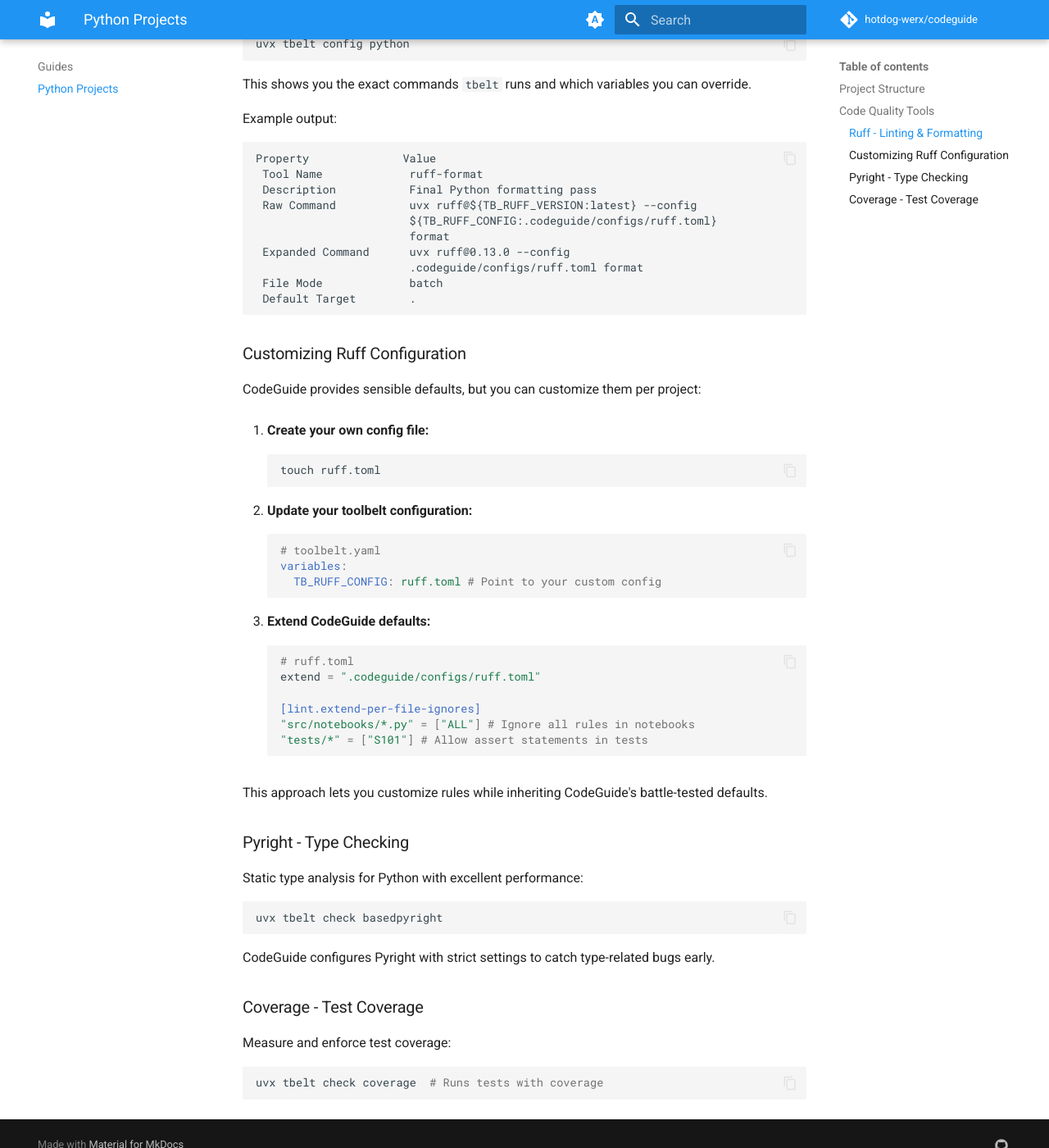
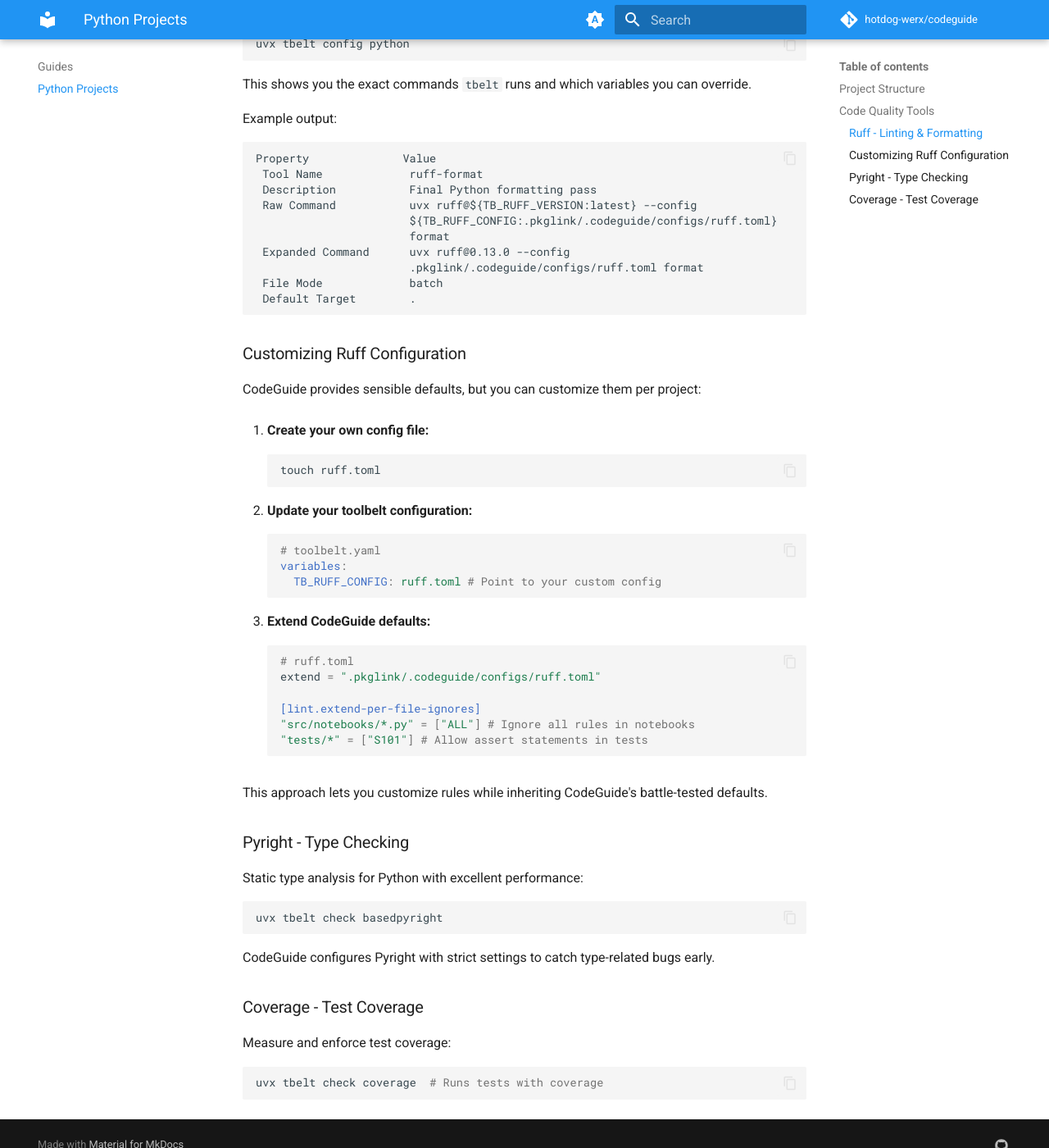
Before and after one commit to hotdog-werx/codeguide, an MkDocs documentation site: the page built from docs/guides/python.md, in a window 1280 px wide and 1400 px high, scrolled down 1389 px. Shown: the whole window at 82% size. Built offline with MkDocs 1.6.1 and Material for MkDocs 9.7.7, drawn with Linux system fonts in a browser that asks for light colours; comment, search, counter and statistics services are not loaded; some of the changed text lies outside the part shown.

Commit message:
use sync command

````diff
--- a/codeguide/resources/toolbelt/dprint.yaml
+++ b/codeguide/resources/toolbelt/dprint.yaml
@@ -27,4 +27,4 @@
         description: format code with dprint
 
 variables:
-  TB_DPRINT_CONFIG: .codeguide/configs/dprint.json
+  TB_DPRINT_CONFIG: .pkglink/.codeguide/configs/dprint.json
--- a/codeguide/resources/toolbelt/python-dev.yaml
+++ b/codeguide/resources/toolbelt/python-dev.yaml
@@ -36,7 +36,7 @@
         args:
           - -${TB_COVERAGE_VERBOSE:v}
           - --tb=short
-          - --cov-config=${TB_COVERAGE_CONFIG:.codeguide/configs/coveragerc.toml}
+          - --cov-config=${TB_COVERAGE_CONFIG:.pkglink/.codeguide/configs/coveragerc.toml}
           - --cov=${TB_PROJECT_SOURCE:src}
           - --cov-report=term-missing
           - --cov-report=html:.coverage-files/htmlcov
--- a/docs/guides/python.md
+++ b/docs/guides/python.md
@@ -17,7 +17,7 @@
 │   └── test_main.py
 ├── pyproject.toml           # Project configuration
 ├── README.md                # Project documentation
-└── .codeguide/              # CodeGuide configuration (generated)
+└── .pkglink/.codeguide/              # CodeGuide configuration (generated)
 ```
 
 **Src Layout (For complex projects with multiple packages):**
@@ -29,7 +29,7 @@
 │   └── utils_package/
 ├── tests/
 ├── pyproject.toml
-└── .codeguide/
+└── .pkglink/.codeguide/
 ```
 
 !!! tip "Choose What Makes Sense" Use the flat layout for most projects. Only
@@ -73,10 +73,10 @@
  Tool Name             ruff-format
  Description           Final Python formatting pass
  Raw Command           uvx ruff@${TB_RUFF_VERSION:latest} --config
-                       ${TB_RUFF_CONFIG:.codeguide/configs/ruff.toml}
+                       ${TB_RUFF_CONFIG:.pkglink/.codeguide/configs/ruff.toml}
                        format
  Expanded Command      uvx ruff@0.13.0 --config
-                       .codeguide/configs/ruff.toml format
+                       .pkglink/.codeguide/configs/ruff.toml format
  File Mode             batch
  Default Target        .
 ```
@@ -100,7 +100,7 @@
 3. **Extend CodeGuide defaults:**
    ```toml
    # ruff.toml
-   extend = ".codeguide/configs/ruff.toml"
+   extend = ".pkglink/.codeguide/configs/ruff.toml"
 
    [lint.extend-per-file-ignores]
    "src/notebooks/*.py" = ["ALL"] # Ignore all rules in notebooks
--- a/mise.toml
+++ b/mise.toml
@@ -8,4 +8,4 @@
 dprint = "0.50.1"
 
 [hooks]
-postinstall = ["uvx pkglink --from . codeguide", "poe setup-hook"]
+postinstall = ["uvx pkglink sync", "poe setup-hook"]
--- /dev/null
+++ b/pkglink.config.yaml
@@ -0,0 +1,3 @@
+python-packages:
+  codeguide:
+    from: .
--- a/pyproject.toml
+++ b/pyproject.toml
@@ -25,7 +25,7 @@
 metadata.allow-direct-references = true
 
 [tool.pyright]
-extends = ".codeguide/configs/pyrightconfig.json"
+extends = ".pkglink/.codeguide/configs/pyrightconfig.json"
 
 [build-system]
 requires = ["hatchling"]
--- a/toolbelt.yaml
+++ b/toolbelt.yaml
@@ -1,2 +1,2 @@
 include:
-  - .codeguide/toolbelt/toolbelt.yaml
+  - .pkglink/.codeguide/toolbelt/toolbelt.yaml
````
Also changed, not shown: README.md (+3 -3 lines), codeguide/resources/toolbelt/python.yaml (+6 -6 lines), docs/getting-started/installation.md (+1 -1 lines), docs/getting-started/quick-start.md (+4 -4 lines), poe_tasks.toml (+4 -4 lines), 1 other file.
